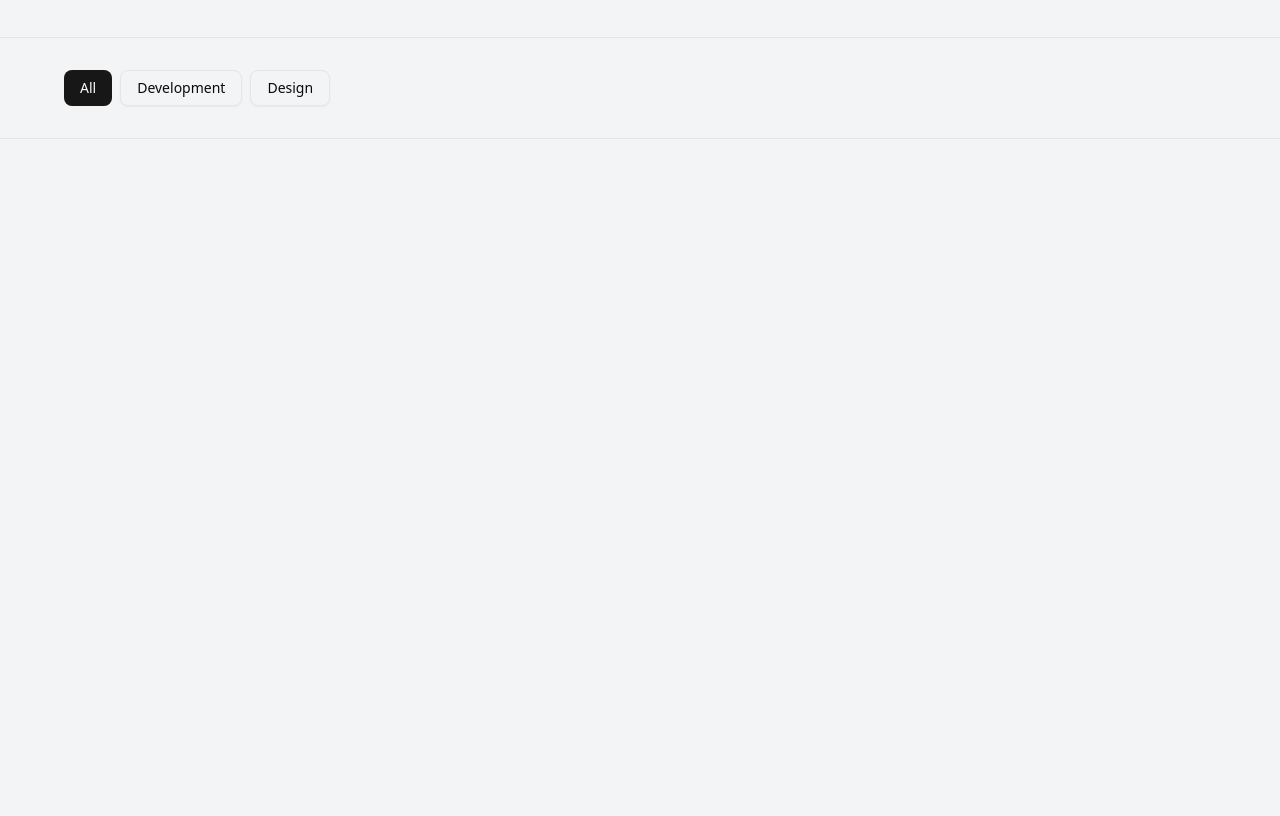
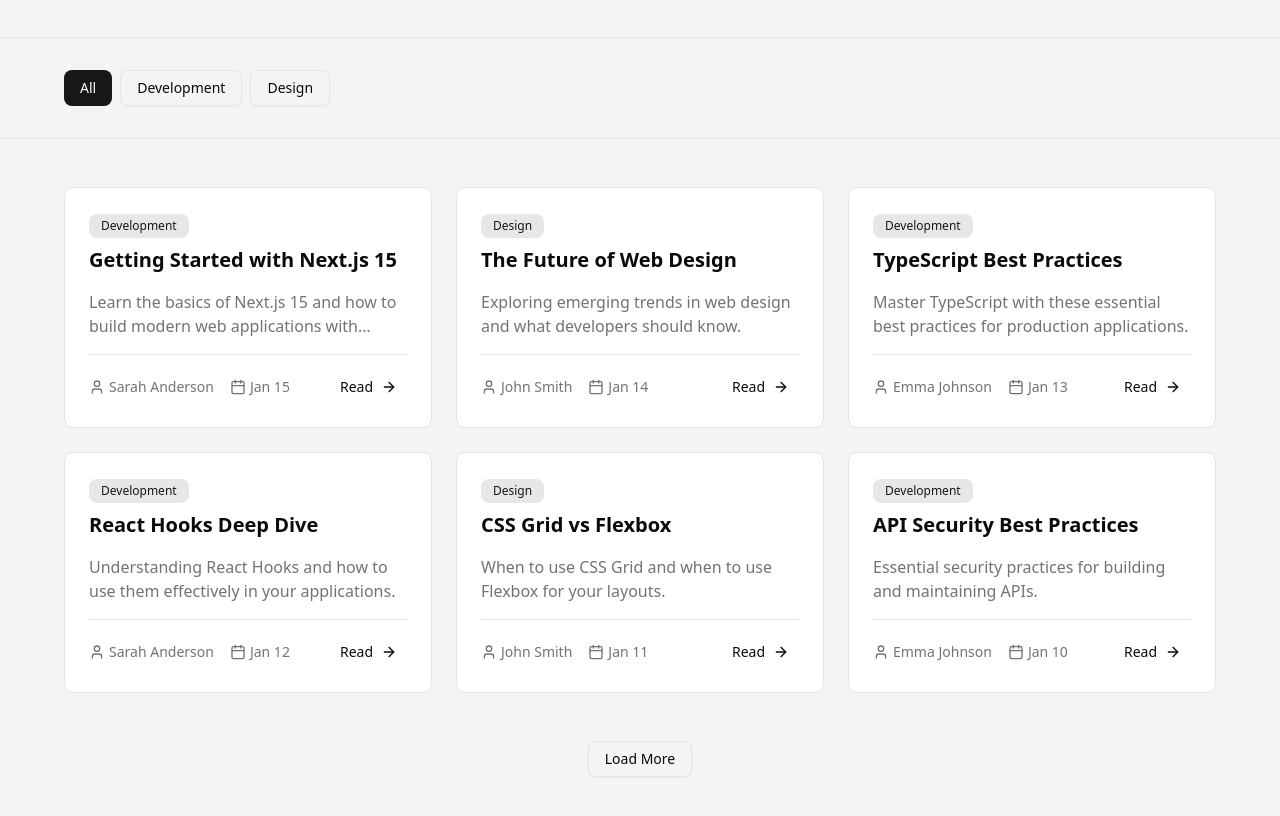
Before and after one commit to ShehaanN/MyBlog, a Next.js app in the folder frontend/: page /blog in a window 1280 px wide. Shown: the part 220-1036 px from the top of the page. Before the commit the page ends 800 px from the top, so only its background shows below. Built offline with nearby package versions, Linux system fonts and the light colour scheme.

Commit message:
feat: enhance BlogPage with category filtering and displaying blog posts

```diff
--- a/frontend/app/blog/client.tsx
+++ b/frontend/app/blog/client.tsx
@@ -1,8 +1,9 @@
 "use client";
 
 import BlogHeader from "@/components/blog-header";
-import { useState } from "react";
+import { useEffect, useState } from "react";
 import { Button } from "@/components/ui/button";
+import BlogCard from "@/components/blog-card";
 
 const BlogPageClient = () => {
   const allBlogPosts = [
@@ -71,14 +72,51 @@ const BlogPageClient = () => {
       slug: "api-security-best-practices",
       viewCount: 267,
     },
+    {
+      id: 7,
+      title: "Understanding GraphQL",
+      excerpt: "A comprehensive guide to GraphQL and how it differs from REST.",
+      author: "John Smith",
+      date: "2025-01-09",
+      category: "Development",
+      slug: "understanding-graphql",
+      viewCount: 198,
+    },
+    {
+      id: 8,
+      title: "Microservices Architecture",
+      excerpt:
+        "An introduction to microservices architecture and its benefits.",
+      author: "Emma Johnson",
+      date: "2025-01-08",
+      category: "Development",
+      slug: "microservices-architecture",
+      viewCount: 345,
+    },
   ];
 
+  const [posts, setPosts] = useState(allBlogPosts);
   const [selectedCategory, setSelectedCategory] = useState("All");
+  const [displayCount, setDisplayCount] = useState(6);
+
+  useEffect(() => {
+    if (selectedCategory === "All") {
+      setPosts(allBlogPosts);
+    } else {
+      setPosts(
+        allBlogPosts.filter((post) => post.category === selectedCategory)
+      );
+    }
+  }, [selectedCategory]);
+
+  console.log(posts);
 
   const categories = [
     "All",
     ...new Set(allBlogPosts.map((post) => post.category)),
   ];
+
+  const displayedPosts = posts.slice(0, displayCount);
 
   return (
     <main className="min-h-screen bg-background flex flex-col">
@@ -111,6 +149,38 @@ const BlogPageClient = () => {
           </div>
         </div>
       </section>
+
+      {/* Blog Posts Grid */}
+      <section className="px-6 py-12 flex-1">
+        <div className="max-w-6xl mx-auto">
+          {displayedPosts.length === 0 ? (
+            <div className="text-center py-12">
+              <p className="text-lg text-muted-foreground mb-4">
+                No posts found
+              </p>
+            </div>
+          ) : (
+            <>
+              <div className="grid grid-cols-1 md:grid-cols-2 lg:grid-cols-3 gap-6 mb-12">
+                {displayedPosts.map((post) => (
+                  <BlogCard key={post.id} {...post} />
+                ))}
+              </div>
+
+              {displayCount < posts.length && (
+                <div className="flex justify-center">
+                  <Button
+                    variant="outline"
+                    onClick={() => setDisplayCount(displayCount + 6)}
+                  >
+                    Load More
+                  </Button>
+                </div>
+              )}
+            </>
+          )}
+        </div>
+      </section>
     </main>
   );
 };
```
